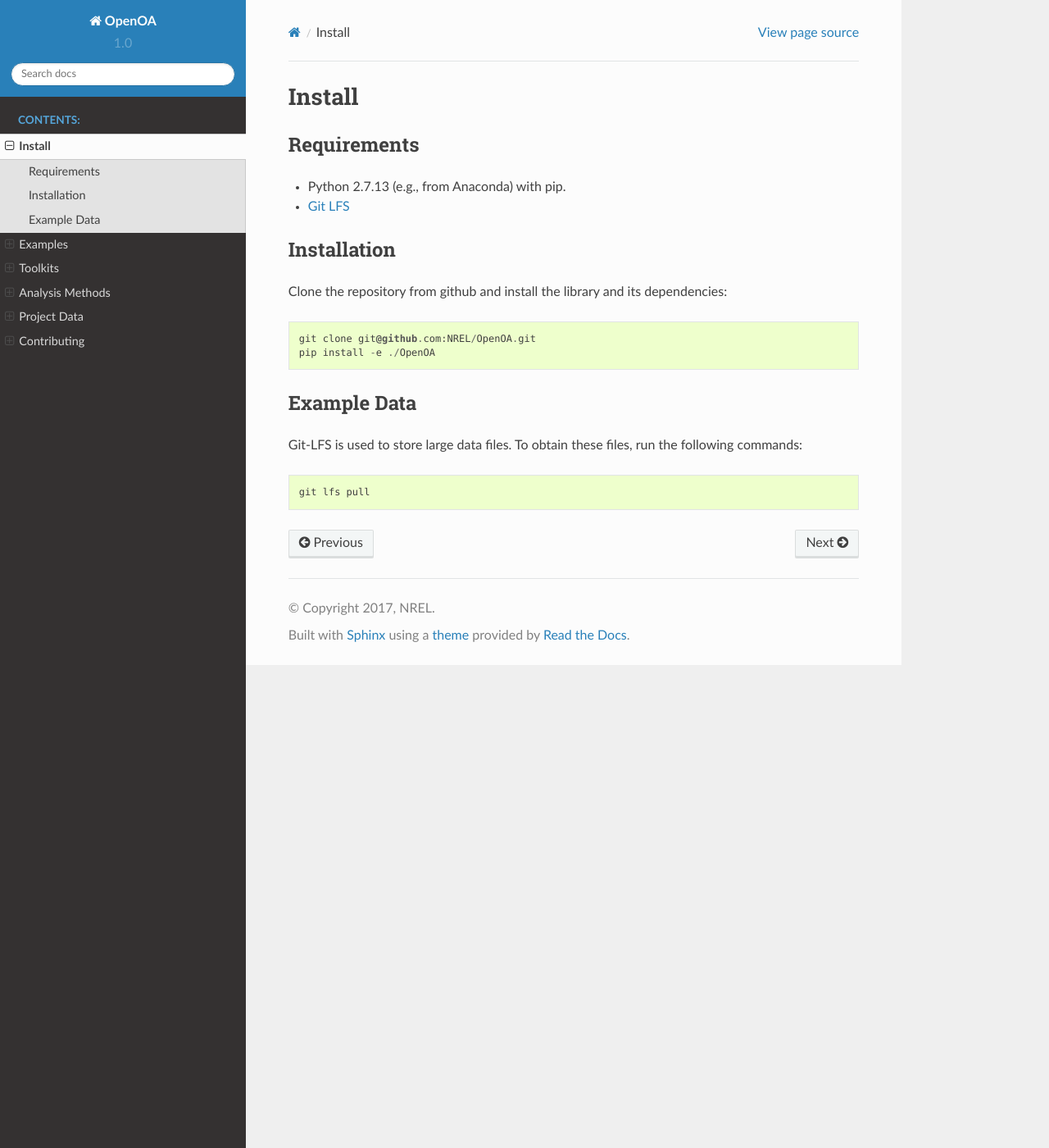
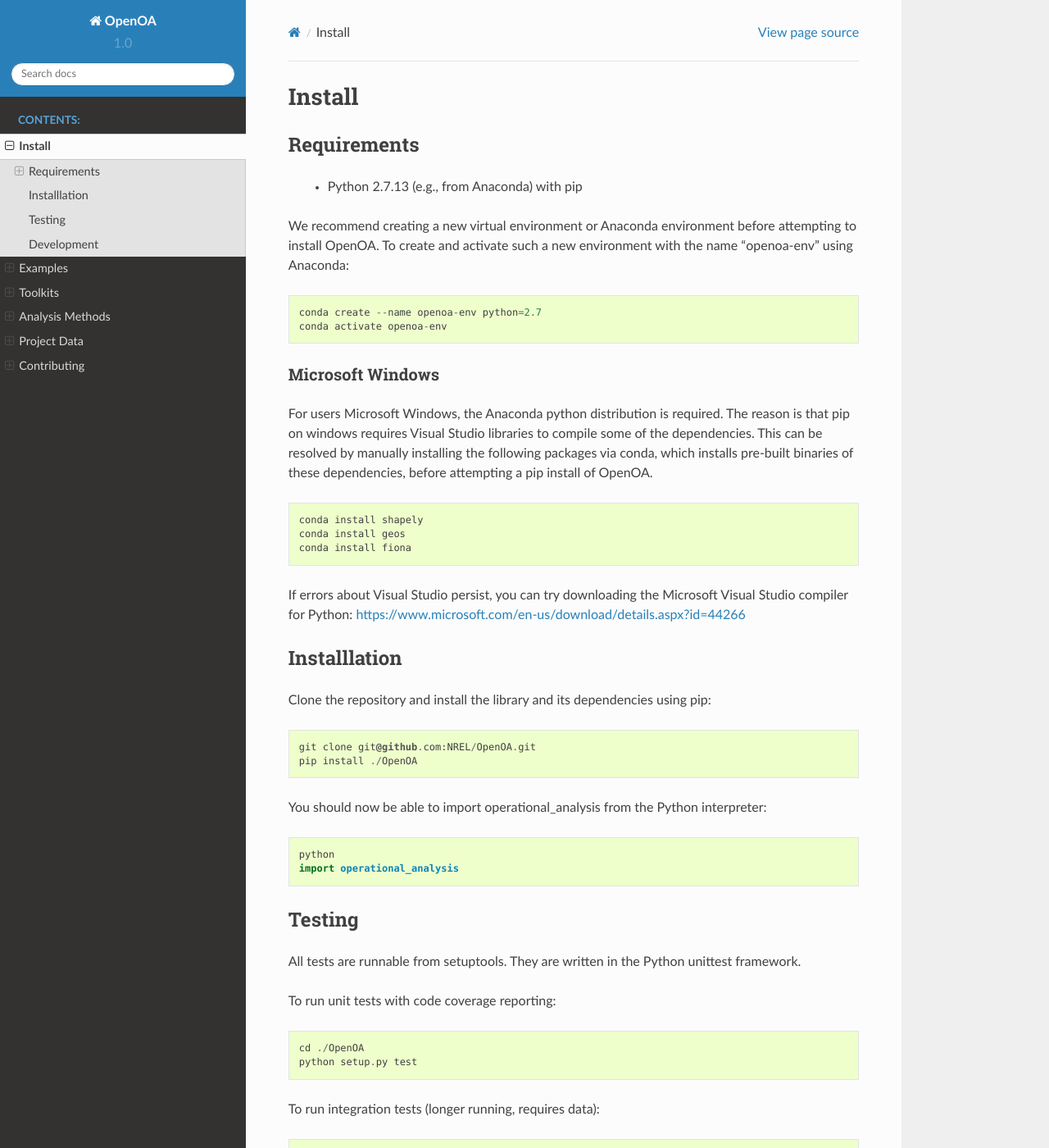
Before and after one commit to NREL/OpenOA, a Sphinx documentation site: the page built from sphinx/install.rst, in a window 1280 px wide and 1400 px high. Shown: the whole window at 82% size. Built offline with Sphinx 7.4.7 and the Read the Docs theme 2.0.0, drawn with Linux system fonts in a browser that asks for light colours; pages that are not in the unit, such as notebooks, are missing from menus; some of the changed text lies outside the part shown.

Commit message:
updated docs to include windows install

```diff
--- a/sphinx/install.rst
+++ b/sphinx/install.rst
@@ -11,33 +11,95 @@
     ", for paragraphs
 
 Install
-*********
+*******
 
 Requirements
-=============
-
-* Python 2.7.13 (e.g., from Anaconda) with pip.
-* `Git LFS`_
-
-.. _Git LFS: https://git-lfs.github.com/
-
-
-Installation
 ============
 
-Clone the repository from github and install the library and its dependencies:
+  * Python 2.7.13 (e.g., from Anaconda) with pip
+
+We recommend creating a new virtual environment or Anaconda environment before attempting to install
+OpenOA. To create and activate such a new environment with the name "openoa-env" using Anaconda:
 
 .. code::
 
-  git clone git@github.com:NREL/OpenOA.git
-  pip install -e ./OpenOA
+    conda create --name openoa-env python=2.7
+    conda activate openoa-env
 
 
-Example Data
-============
+Microsoft Windows
+^^^^^^^^^^^^^^^^^
 
-Git-LFS is used to store large data files. To obtain these files, run the following commands:
+For users Microsoft Windows, the Anaconda python distribution is required. The reason is that pip on windows requires
+Visual Studio libraries to compile some of the dependencies. This can be resolved by manually installing the following
+packages via conda, which installs pre-built binaries of these dependencies, before attempting a pip install of OpenOA.
 
 .. code::
 
-  git lfs pull
+    conda install shapely
+    conda install geos
+    conda install fiona
+
+
+If errors about Visual Studio persist, you can try downloading the Microsoft Visual Studio compiler for Python: https://www.microsoft.com/en-us/download/details.aspx?id=44266
+
+
+Installlation
+=============
+
+Clone the repository and install the library and its dependencies using pip:
+
+.. code::
+
+    git clone git@github.com:NREL/OpenOA.git
+    pip install ./OpenOA
+
+You should now be able to import operational_analysis from the Python interpreter:
+
+.. code::
+
+    python
+    import operational_analysis
+
+
+Testing
+=======
+
+All tests are runnable from setuptools. They are written in the Python unittest framework.
+
+To run unit tests with code coverage reporting:
+
+.. code::
+
+    cd ./OpenOA
+    python setup.py test
+
+To run integration tests (longer running, requires data):
+
+.. code::
+
+    python setup.py integrate
+
+To output junit xml from integration test (used for Jenkins testing):
+
+.. code::
+
+    python setup.py integrate -a "--junitxml=./path_to_outputfile.xml"
+
+
+Development
+===========
+
+We provide a frozen environment in a requirements.txt file which can be used to install the precise versions
+of each dependency present in our own development environment. We recommend utilizing a fresh virtual environment or
+Anaconda root before installing these requirements. To use requirements.txt:
+
+.. code::
+
+    pip install -r ./OpenOA/requirements.txt
+
+Next, we recommend installing OpenOA in editable mode:
+
+.. code::
+
+    pip install -e ./OpenOA
```
Also changed, not shown: readme.md (+16 -1 lines), 1 other file.
